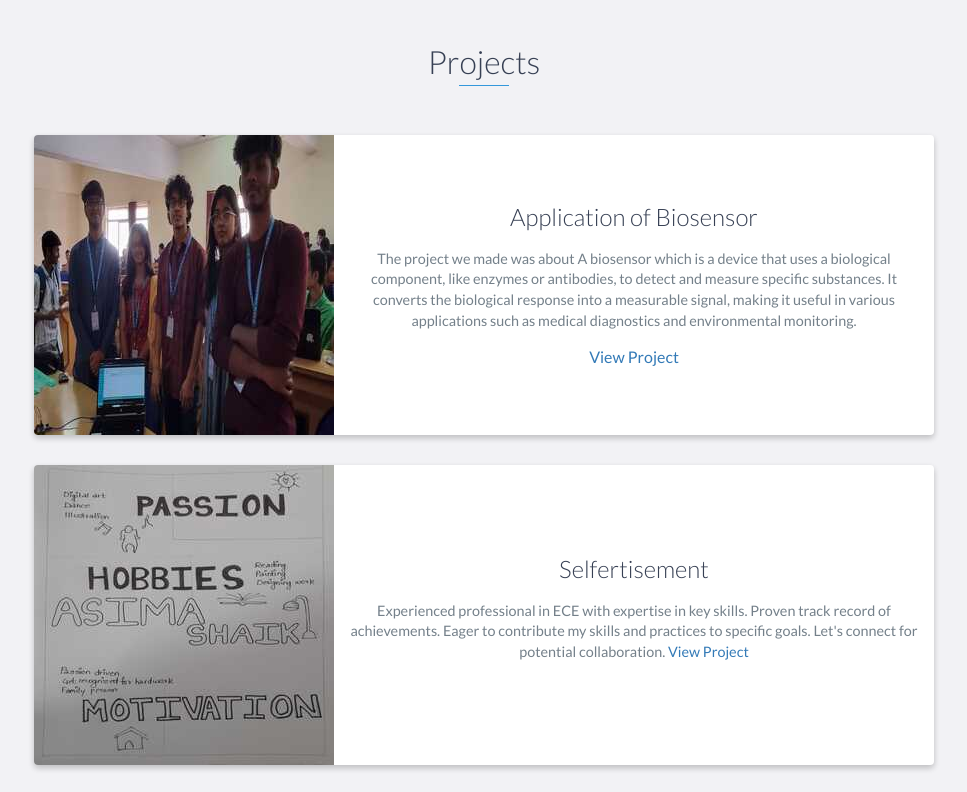
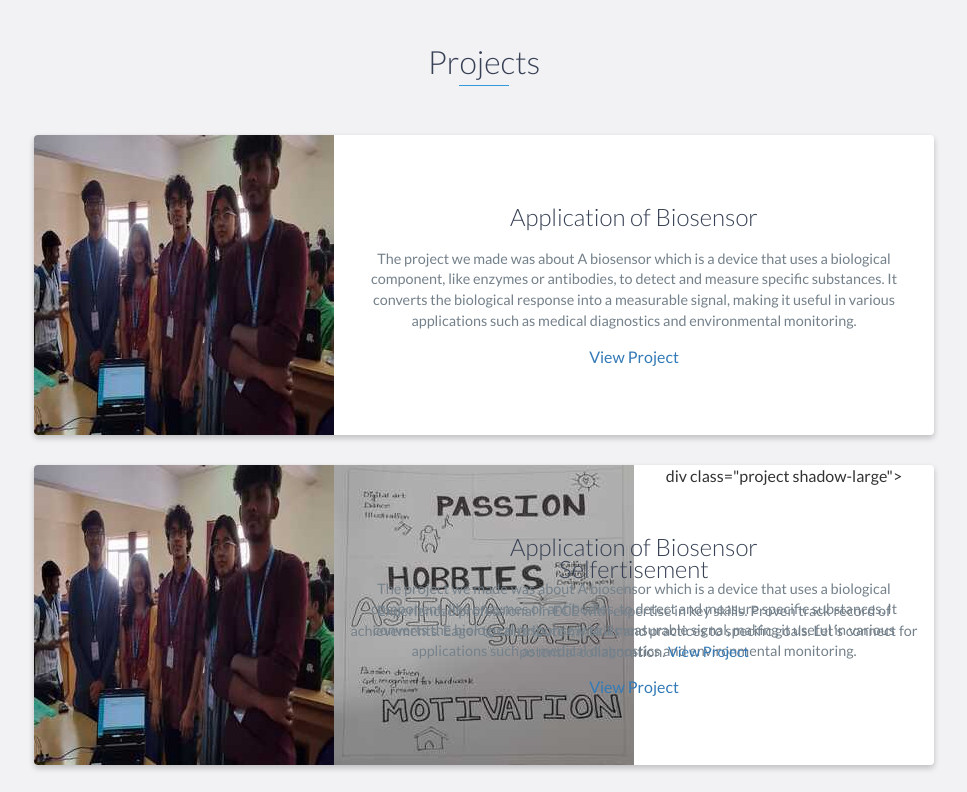
Before and after one commit to asimashk/portfolio, a website: page index.html in a window 1280 px wide. Shown: the part 2000-2792 px from the top of the page, without its empty margins (156-1123 px from the left). Drawn offline with nearby package versions, Linux system fonts and the light colour scheme.

Commit message:
Update index.html

```diff
--- a/index.html
+++ b/index.html
@@ -133,21 +133,19 @@
                     <!-- End .project-info -->
                 </div>
                 <!-- End .project -->
-
-                <div class="project shadow-large">
+		<div class="project shadow-large">
                     <div class="project-image">
-                        <img src="images/self.jpg" />
+                        <img src="images/bio.jpg" />
                     </div>
                     <!-- End .project-image -->
                     <div class="project-info">
-                        <h3>Selfertisement</h3>
+                        <h3>Application of Biosensor</h3>
                         <p>
-                            Experienced professional in ECE with expertise in key skills. Proven track record of achievements. Eager to contribute my skills and practices to specific goals. Let's connect for potential collaboration.
-                        <a href="https://github.com/asimashk/Selfertisement">View Project</a>
+                            The project we made was about A biosensor which is a device that uses a biological component, like enzymes or antibodies, to detect and measure specific substances. It converts the biological response into a measurable signal, making it useful in various applications such as medical diagnostics and environmental monitoring.
+                        </p>
+                        <a href="https://github.com/asimashk/ApplicationofBiosensor">View Project</a>
                     </div>
                     <!-- End .project-info -->
-                </div>
-                <!-- End .project -->
 		div class="project shadow-large">
                     <div class="project-image">
                         <img src="images/self.jpg" />
```
